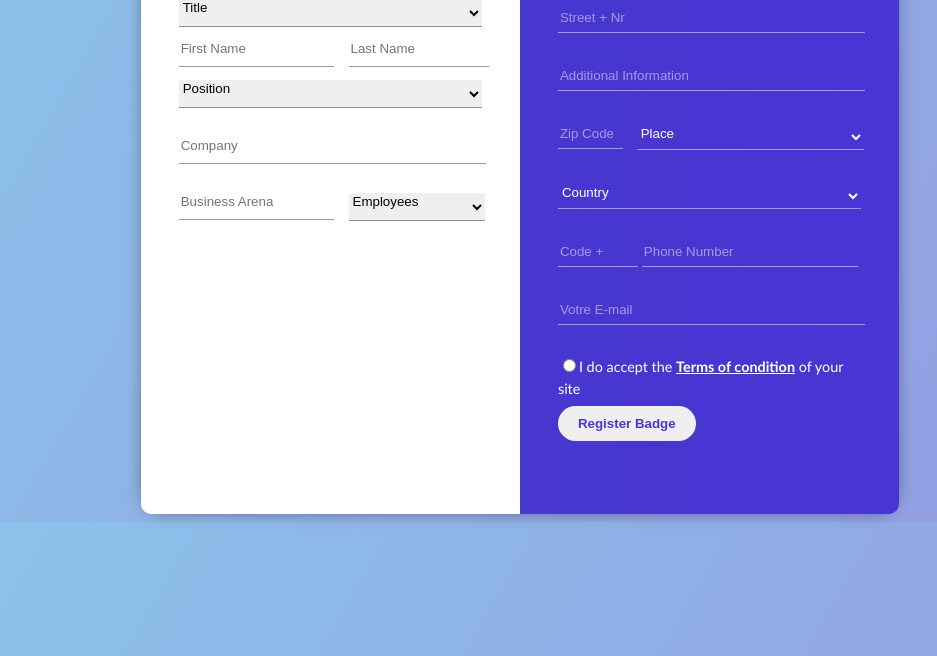
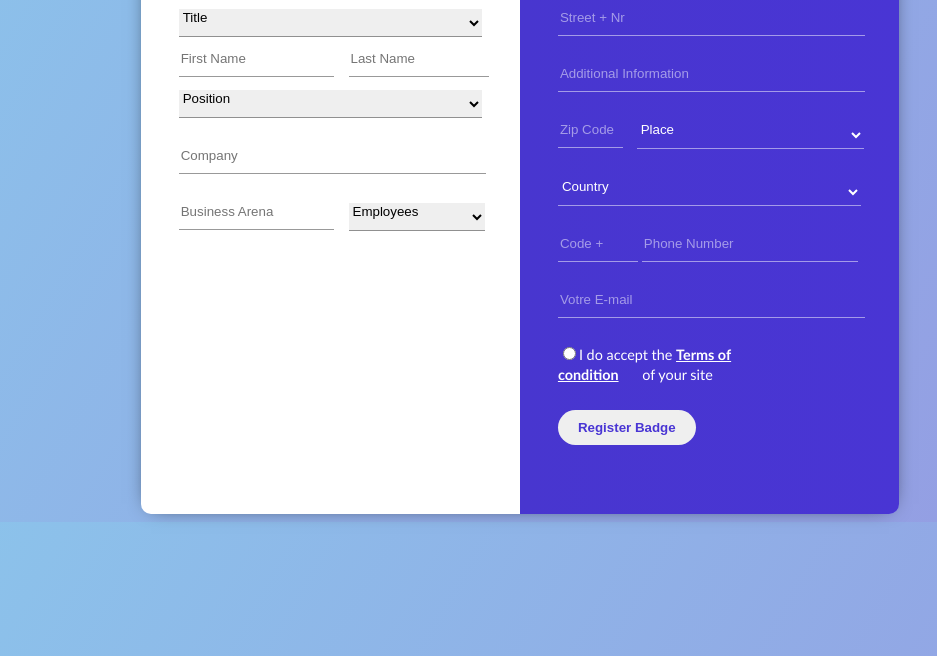
Before and after one commit to karon16/Projet4, a plain HTML site: page index.html in a window 1280 px wide. Shown: the part 144-800 px from the top of the page, without its empty margins (120-1057 px from the left). Drawn offline with Linux system fonts and the light colour scheme.

Commit message:
final commit

```diff
--- a/index.html
+++ b/index.html
@@ -73,7 +73,7 @@
                 <input type="tel" placeholder="Phone Number" id="phone">
                 </p>
                 <p><input type="email" placeholder="Votre E-mail" class="champfull"></p>
-                <p><input type="radio" name="condition" id="term"><label for="term">I do accept the <a href="#">Terms of condition</a> of your site</label></p>
+                <p><input type="radio" name="condition" id="term"><label for="term">I do accept the <a href="#">Terms of condition</a> <span> of your site</span></label></p>
                <!--bouton envoie-->
                 <p></p><input type="submit" value="Register Badge" class="envoyer"></p>
 
--- a/style.css
+++ b/style.css
@@ -1,3 +1,4 @@
+
 body{
     font-family: Calibri, Arial,sans-serif;
     background:linear-gradient(120deg, #8BC5EB,#9599E2);
@@ -28,6 +29,7 @@ main{
 
     width: 80%;
     margin: auto;
+    padding: 10px;
 
 
 }
@@ -89,8 +91,8 @@ input:focus, select:focus{
     border-right-style: hidden;
     border-left-style: hidden;
     border-bottom: 1px solid rgba(255,255,255,0.5);
-    padding-bottom: 7px;
-    margin-bottom: 15px;
+    padding-bottom: 10px;
+    margin-bottom: 10px;
     background:transparent;
 
 }
@@ -146,8 +148,13 @@ a{
 }
 #gradient p:nth-of-type(6){
     font-size: 0.9em;
-
-    line-height: 3px;
+    margin-right:  130px;
+    line-height: 10px;
+    margin-bottom: 30px;
 
 
 }
+span{
+    position :relative;
+    left:20px;
+}
```
